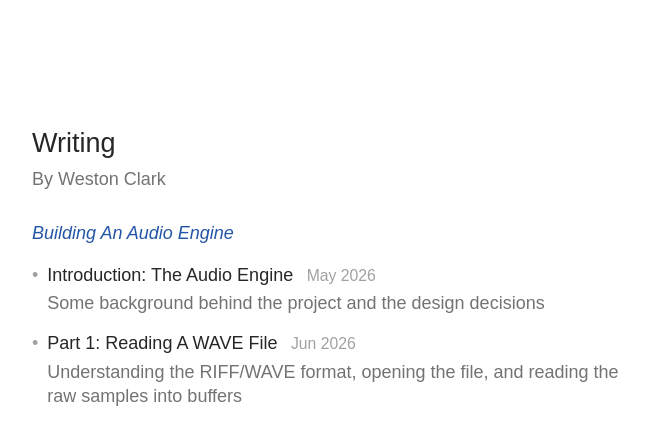
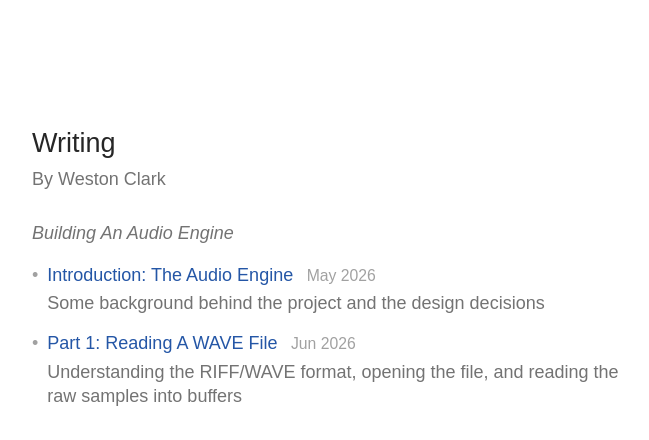
Before and after one commit to westonclark/personal-website-v2, a Next.js app: page /writing in a window 1280 px wide. Shown: the top 440 px of the page, without its empty margins (302-951 px from the left). Built offline with nearby package versions, Linux system fonts and the light colour scheme; a web font is replaced by a local one; what marked-highlight would draw is missing.

Commit message:
Add articles blue highlight

```diff
--- a/app/writing/page.tsx
+++ b/app/writing/page.tsx
@@ -52,7 +52,7 @@
         <div className="flex flex-col gap-6">
           {Object.entries(bySeries).map(([series, seriesPosts]) => (
             <div key={series} className="flex flex-col gap-3">
-              <p className="text-[#2456a6] dark:text-[#7ba7e8] text-base italic">
+              <p className="text-neutral-500 dark:text-neutral-400 text-base italic">
                 {series}
               </p>
               <div className="flex flex-col gap-3">
@@ -69,7 +69,7 @@
                       </span>
                       <div className="flex flex-col gap-0.5 min-w-0">
                         <div className="flex items-baseline gap-3 flex-wrap">
-                          <span className="group-hover:text-neutral-500 dark:group-hover:text-neutral-300 transition-colors">
+                          <span className="text-[#2456a6] group-hover:text-[#1a4283] dark:text-[#7ba7e8] dark:group-hover:text-[#9bbcf0] transition-colors">
                             {post.title}
                           </span>
                           <span className="text-neutral-400 dark:text-neutral-500 text-sm shrink-0">
@@ -99,7 +99,7 @@
               </span>
               <div className="flex flex-col gap-0.5 min-w-0">
                 <div className="flex items-baseline gap-3 flex-wrap">
-                  <span className="group-hover:text-neutral-500 dark:group-hover:text-neutral-300 transition-colors">
+                  <span className="text-[#2456a6] group-hover:text-[#1a4283] dark:text-[#7ba7e8] dark:group-hover:text-[#9bbcf0] transition-colors">
                     {post.title}
                   </span>
                   <span className="text-neutral-400 dark:text-neutral-500 text-sm shrink-0">
```
